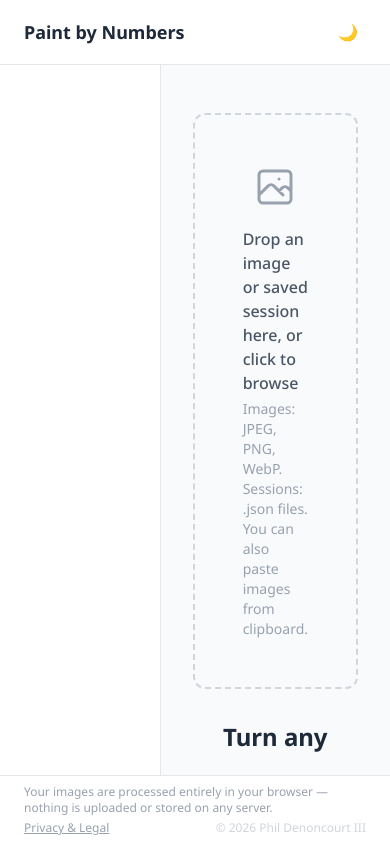
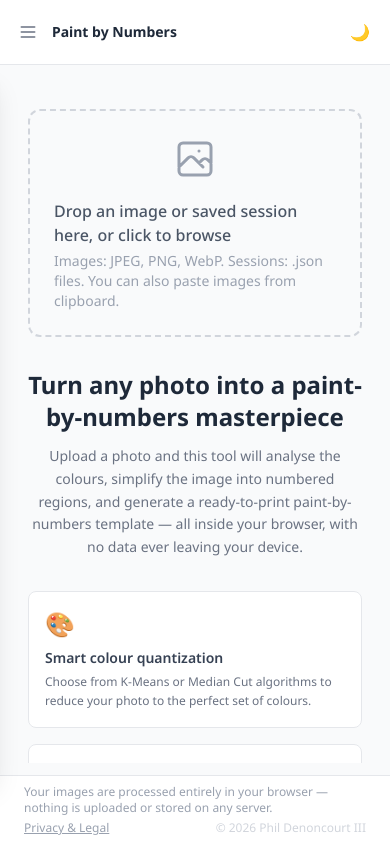
Before and after one commit to PhilDenoncourt/PaintByNumbers2, a React (Vite) app: page / in a window 390 px wide. Built offline with nearby package versions, Linux system fonts and the light colour scheme.

Commit message:
Make site more mobile friendly

```diff
--- a/src/components/layout/AppShell.tsx
+++ b/src/components/layout/AppShell.tsx
@@ -1,4 +1,4 @@
-import { useEffect } from 'react';
+import { useEffect, useState } from 'react';
 import { useTranslation } from 'react-i18next';
 import { useAppStore } from '../../state/appStore';
 import { ImageUploader } from '../upload/ImageUploader';
@@ -23,6 +23,7 @@ export function AppShell() {
   const setMergeMode = useAppStore((s) => s.setMergeMode);
   const darkMode = useAppStore((s) => s.ui.darkMode);
   const toggleDarkMode = useAppStore((s) => s.toggleDarkMode);
+  const [mobileSidebarOpen, setMobileSidebarOpen] = useState(false);
 
   // Sync dark class on <html> element
   useEffect(() => {
@@ -82,18 +83,27 @@ export function AppShell() {
   return (
     <div className="h-full flex flex-col bg-gray-50 dark:bg-gray-900">
       {/* Header */}
-      <header className="bg-white dark:bg-gray-800 border-b border-gray-200 dark:border-gray-700 px-6 py-3 flex items-center justify-between shrink-0">
-        <div className="flex items-center gap-3">
-          <h1 className="text-lg font-bold text-gray-800 dark:text-gray-100">{t('header.title')}</h1>
+      <header className="bg-white dark:bg-gray-800 border-b border-gray-200 dark:border-gray-700 px-3 sm:px-6 py-3 flex items-center justify-between shrink-0">
+        <div className="flex items-center gap-2 sm:gap-3">
+          <button
+            onClick={() => setMobileSidebarOpen(true)}
+            className="md:hidden p-1.5 rounded-lg text-gray-500 dark:text-gray-400 hover:bg-gray-100 dark:hover:bg-gray-700 transition-colors"
+            aria-label="Open settings"
+          >
+            <svg className="w-5 h-5" fill="none" stroke="currentColor" viewBox="0 0 24 24">
+              <path strokeLinecap="round" strokeLinejoin="round" strokeWidth={2} d="M4 6h16M4 12h16M4 18h16" />
+            </svg>
+          </button>
+          <h1 className="text-sm sm:text-lg font-bold text-gray-800 dark:text-gray-100">{t('header.title')}</h1>
           {result && (
-            <span className="text-xs text-gray-400 dark:text-gray-400 bg-gray-100 dark:bg-gray-700 px-2 py-0.5 rounded">
+            <span className="hidden sm:inline text-xs text-gray-400 dark:text-gray-400 bg-gray-100 dark:bg-gray-700 px-2 py-0.5 rounded">
               {processedWidth}x{processedHeight} &middot; {regionCount} {t('header.regions')}
             </span>
           )}
         </div>
-        <div className="flex items-center gap-4">
+        <div className="flex items-center gap-2 sm:gap-4">
           {tooltipText && (
-            <div className="text-sm text-gray-600 dark:text-gray-300 bg-gray-100 dark:bg-gray-700 px-3 py-1 rounded-lg">
+            <div className="hidden sm:block text-sm text-gray-600 dark:text-gray-300 bg-gray-100 dark:bg-gray-700 px-3 py-1 rounded-lg">
               {tooltipText}
             </div>
           )}
@@ -109,7 +119,21 @@ export function AppShell() {
       </header>
 
       {/* Body */}
-      <div className="flex-1 flex min-h-0">
+      <div className="flex-1 flex min-h-0 relative">
+        {/* Mobile sidebar backdrop */}
+        {mobileSidebarOpen && (
+          <div
+            className="fixed inset-0 bg-black/50 z-30 md:hidden"
+            onClick={() => setMobileSidebarOpen(false)}
+          />
+        )}
+
+        {/* Sidebar wrapper — drawer on mobile, static on desktop */}
+        <div
+          className={`absolute inset-y-0 left-0 z-40 h-full md:relative md:inset-auto md:z-auto transition-transform duration-300 ease-in-out shadow-xl md:shadow-none ${
+            mobileSidebarOpen ? 'translate-x-0' : '-translate-x-full md:translate-x-0'
+          }`}
+        >
           <ErrorBoundary fallback={
             <div className="w-64 bg-white dark:bg-gray-800 border-r border-gray-200 dark:border-gray-700 p-4 flex items-center justify-center">
               <div className="text-sm text-red-600 dark:text-red-400 text-center">
@@ -118,10 +142,11 @@ export function AppShell() {
               </div>
             </div>
           }>
-          <Sidebar />
+            <Sidebar onClose={() => setMobileSidebarOpen(false)} />
           </ErrorBoundary>
+        </div>
 
-        <main className="flex-1 flex flex-col min-h-0 p-4">
+        <main className="flex-1 flex flex-col min-h-0 p-3 sm:p-4">
           {!sourceImageData && (
             <div className="flex-1 overflow-y-auto">
               <div className="max-w-2xl mx-auto py-8 px-4 flex flex-col gap-8">
@@ -147,7 +172,7 @@ export function AppShell() {
                 </div>
 
                 {/* Feature grid */}
-                <div className="grid grid-cols-2 gap-4">
+                <div className="grid grid-cols-1 sm:grid-cols-2 gap-4">
                   {([
                     { title: t('welcome.feature1Title'), body: t('welcome.feature1Body'), icon: '🎨' },
                     { title: t('welcome.feature2Title'), body: t('welcome.feature2Body'), icon: '🖍️' },
--- a/src/components/layout/Sidebar.tsx
+++ b/src/components/layout/Sidebar.tsx
@@ -12,7 +12,7 @@ import { SessionControls } from '../controls/SessionControls';
 import { PaletteLegend } from '../palette/PaletteLegend';
 import { RegionStatistics } from '../statistics/RegionStatistics';
 
-export function Sidebar() {
+export function Sidebar({ onClose }: { onClose?: () => void }) {
   const { t } = useTranslation();
   const sourceImageData = useAppStore((s) => s.sourceImageData);
   const pipelineStatus = useAppStore((s) => s.pipeline.status);
@@ -32,14 +32,38 @@ export function Sidebar() {
   if (!sourceImageData) {
     return (
       <div className="w-72 bg-white dark:bg-gray-800 border-r border-gray-200 dark:border-gray-700 flex flex-col h-full overflow-y-auto">
-        {/* Empty sidebar on start - user can drop image or session to main area */}
+        {/* Mobile close bar */}
+        <div className="md:hidden flex items-center justify-between px-4 py-3 border-b border-gray-200 dark:border-gray-700 shrink-0">
+          <span className="text-xs font-bold text-gray-600 dark:text-gray-300 uppercase tracking-wide">{t('sidebar.settings', 'Settings')}</span>
+          <button
+            onClick={onClose}
+            className="p-1.5 rounded-lg text-gray-500 dark:text-gray-400 hover:bg-gray-100 dark:hover:bg-gray-700 transition-colors"
+            aria-label="Close sidebar"
+          >
+            <svg className="w-4 h-4" fill="none" stroke="currentColor" viewBox="0 0 24 24">
+              <path strokeLinecap="round" strokeLinejoin="round" strokeWidth={2} d="M6 18L18 6M6 6l12 12" />
+            </svg>
+          </button>
+        </div>
       </div>
     );
   }
 
   return (
     <div className="w-72 bg-white dark:bg-gray-800 border-r border-gray-200 dark:border-gray-700 flex flex-col h-full overflow-y-auto">
-      {/* Quick Settings Section */}
+      {/* Mobile close bar — sticky at top when scrolling */}
+      <div className="md:hidden sticky top-0 z-10 flex items-center justify-between px-4 py-3 bg-white dark:bg-gray-800 border-b border-gray-200 dark:border-gray-700 shrink-0">
+        <span className="text-xs font-bold text-gray-600 dark:text-gray-300 uppercase tracking-wide">{t('sidebar.settings', 'Settings')}</span>
+        <button
+          onClick={onClose}
+          className="p-1.5 rounded-lg text-gray-500 dark:text-gray-400 hover:bg-gray-100 dark:hover:bg-gray-700 transition-colors"
+          aria-label="Close sidebar"
+        >
+          <svg className="w-4 h-4" fill="none" stroke="currentColor" viewBox="0 0 24 24">
+            <path strokeLinecap="round" strokeLinejoin="round" strokeWidth={2} d="M6 18L18 6M6 6l12 12" />
+          </svg>
+        </button>
+      </div>
       <div className="p-4 border-b border-gray-200 dark:border-gray-700">
         <h2 className="text-xs font-bold text-gray-600 dark:text-gray-300 uppercase tracking-wide mb-4">
           {t('sidebar.palette')}
--- a/src/components/preview/SideBySideView.tsx
+++ b/src/components/preview/SideBySideView.tsx
@@ -19,7 +19,7 @@ export function SideBySideView() {
     return (
       <div className="flex flex-col h-full">
         <ViewModeBar viewMode={viewMode} setViewMode={setViewMode} />
-        <div className="flex-1 grid grid-cols-2 gap-2 min-h-0">
+        <div className="flex-1 grid grid-cols-1 sm:grid-cols-2 gap-2 min-h-0">
           <div className="overflow-hidden rounded-lg bg-gray-100 flex items-center justify-center">
             {sourceImageUrl && (
               <img
@@ -115,7 +115,7 @@ function ViewModeBar({
   ];
 
   return (
-    <div className="flex gap-1 p-2">
+    <div className="flex flex-wrap gap-1 p-2">
       {modes.map((m) => (
         <button
           key={m.key}
--- a/src/components/upload/ImageUploader.tsx
+++ b/src/components/upload/ImageUploader.tsx
@@ -101,7 +101,7 @@ export function ImageUploader() {
 
   return (
     <div
-      className={`flex flex-col items-center justify-center border-2 border-dashed rounded-xl p-12 cursor-pointer transition-colors ${
+      className={`flex flex-col items-center justify-center border-2 border-dashed rounded-xl p-6 sm:p-12 cursor-pointer transition-colors ${
         dragOver
           ? 'border-blue-500 bg-blue-50 dark:bg-blue-950/30'
           : 'border-gray-300 dark:border-gray-600 hover:border-gray-400 dark:hover:border-gray-500 bg-gray-50 dark:bg-gray-800'
```
Lines whose indentation alone changed are shown as unchanged.
